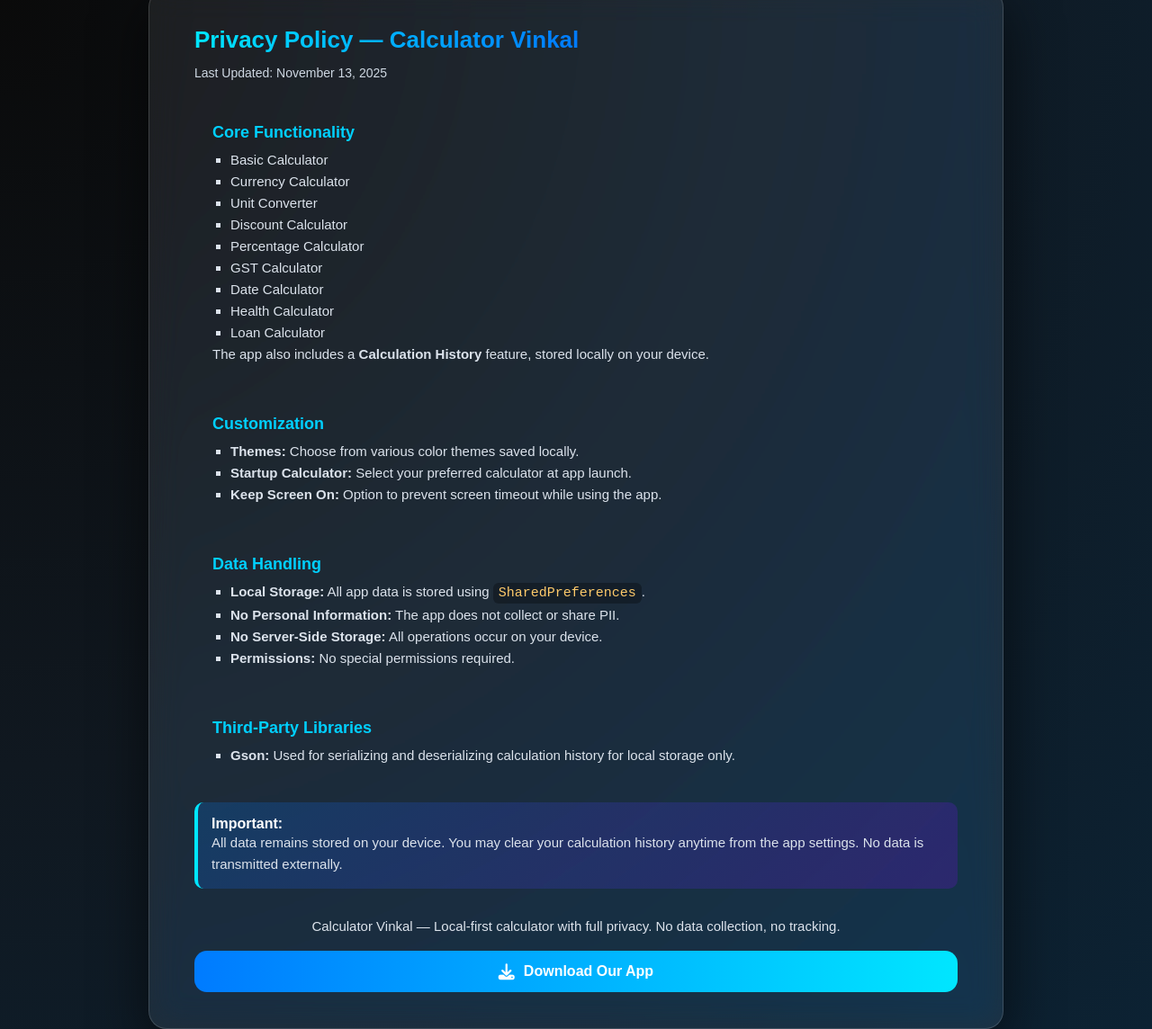
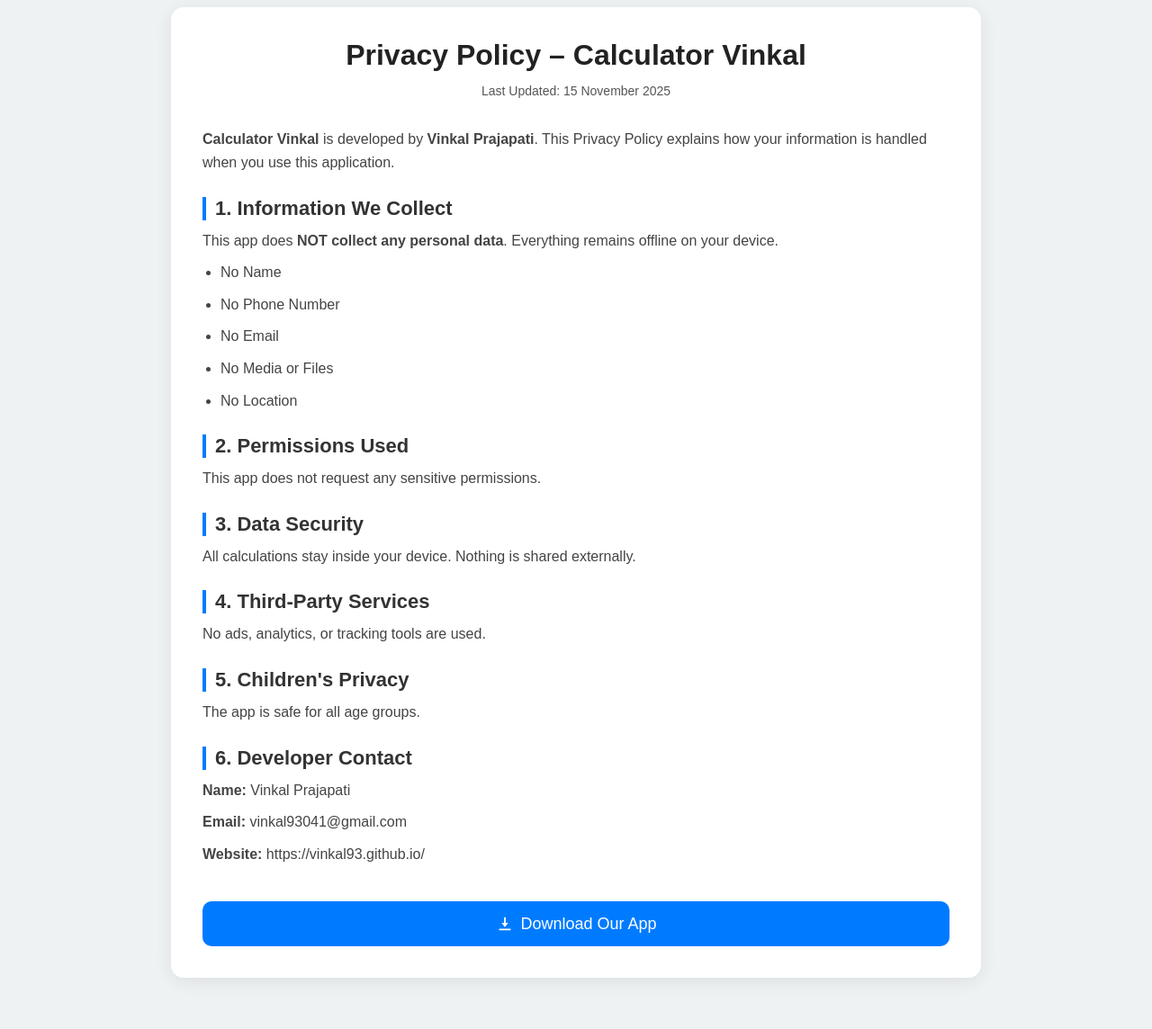
Before and after one commit to Vinkal93/Calculator-vinkal1-Privacy-Policy, a plain HTML site: page index.html in a window 1280 px wide. Shown: the part 12-1156 px from the top of the page at 90% size. After the commit the page ends 1119 px from the top, so only its background shows below. Drawn offline with Linux system fonts and the light colour scheme.

Commit message:
Refactor index.html for layout and content updates
Updated title and modified styles for improved layout and readability. Added new sections for privacy information and developer contact details.

```diff
--- a/index.html
+++ b/index.html
@@ -3,203 +3,101 @@
 <head>
   <meta charset="UTF-8" />
   <meta name="viewport" content="width=device-width, initial-scale=1.0" />
-  <title>Privacy Policy — Calculator Vinkal</title>
+  <title>Privacy Policy – Calculator Vinkal</title>
   <style>
-    * { margin: 0; padding: 0; box-sizing: border-box; }
-    body {
-      font-family: 'Poppins', sans-serif;
-      color: #fff;
-      background: radial-gradient(circle at top left, #0a0a0a, #101820, #0c2233);
-      display: flex;
-      align-items: center;
-      justify-content: center;
-      min-height: 100vh;
-      overflow-x: hidden;
+    * {margin: 0; padding: 0; box-sizing: border-box; font-family: 'Poppins', sans-serif;}
+
+    body {background: #eef2f3; padding: 20px; display: flex; justify-content: center;}
+
+    .container {
+      background: #fff;
+      max-width: 900px;
+      width: 100%;
+      padding: 35px;
+      border-radius: 14px;
+      box-shadow: 0 4px 20px rgba(0,0,0,0.08);
     }
 
-    .container {
-      width: 90%;
-      max-width: 950px;
-      background: rgba(255, 255, 255, 0.08);
-      border: 1px solid rgba(255, 255, 255, 0.15);
-      border-radius: 20px;
-      backdrop-filter: blur(18px) saturate(180%);
-      box-shadow: 0 20px 60px rgba(0, 0, 0, 0.6);
-      padding: 40px 50px;
-      animation: fadeIn 1s ease forwards;
-    }
+    h1 {font-size: 32px; margin-bottom: 10px; color: #222; text-align: center;}
+    .sub {text-align: center; margin-bottom: 30px; font-size: 14px; color: #555;}
 
-    header h1 {
-      font-size: 26px;
-      background: linear-gradient(90deg, #00e6ff, #007bff, #6f00ff);
-      -webkit-background-clip: text;
-      -webkit-text-fill-color: transparent;
-      margin-bottom: 10px;
-    }
+    h2 {margin-top: 25px; font-size: 22px; color: #333; border-left: 4px solid #007bff; padding-left: 10px;}
 
-    header p {
-      color: #cfd8e3;
-      font-size: 14px;
-      margin-bottom: 30px;
-    }
+    p, li {margin-top: 10px; font-size: 16px; line-height: 1.6; color: #444;}
 
-    section {
-      margin-bottom: 25px;
-      transition: transform 0.3s ease, background 0.3s ease;
-      padding: 15px 20px;
-      border-radius: 14px;
-    }
+    ul {padding-left: 20px;}
 
-    section:hover {
-      background: rgba(255, 255, 255, 0.06);
-      transform: translateY(-5px);
-    }
+    /* Responsive */
+    @media (max-width: 768px) { .container {padding: 20px;} h1 {font-size: 26px;} }
+    @media (max-width: 480px) { h1 {font-size: 22px;} p, li {font-size: 14px;} }
 
-    h2 {
+    /* Button */
+    .download-btn {
+      margin-top: 40px;
+      width: 100%;
+      background: #007bff;
+      color: #fff;
+      padding: 14px;
       font-size: 18px;
-      color: #00d0ff;
-      margin-bottom: 8px;
-    }
-
-    p, li {
-      color: #dce3ec;
-      line-height: 1.6;
-      font-size: 15px;
-    }
-
-    ul {
-      margin-left: 20px;
-      list-style: square;
-    }
-
-    code {
-      background: rgba(0, 0, 0, 0.3);
-      padding: 3px 6px;
-      border-radius: 6px;
-      color: #ffcb6b;
-      font-family: monospace;
-    }
-
-    .note {
-      background: linear-gradient(135deg, rgba(0, 128, 255, 0.2), rgba(140, 0, 255, 0.2));
-      border-left: 4px solid #00e6ff;
-      padding: 15px;
+      border: none;
       border-radius: 10px;
-      margin-top: 10px;
-    }
-
-    footer {
-      margin-top: 30px;
-      text-align: center;
-      color: #b9c4d0;
-      font-size: 13px;
-    }
-
-    .download-app-btn {
-      width: 100%;
-      background: linear-gradient(90deg, #007bff, #00e6ff);
-      border: none;
-      padding: 14px;
-      border-radius: 14px;
-      color: #fff;
-      font-size: 16px;
-      font-weight: 600;
       cursor: pointer;
-      transition: all 0.3s ease;
+      transition: 0.3s;
       display: flex;
       align-items: center;
       justify-content: center;
       gap: 10px;
-      margin-top: 15px;
     }
 
-    .download-app-btn:hover {
-      transform: scale(1.05);
-      background: linear-gradient(90deg, #00a6ff, #007bff);
-      box-shadow: 0 0 15px rgba(0, 195, 255, 0.5);
-    }
+    .download-btn:hover {background: #005fcc; transform: translateY(-2px);}
 
-    .download-app-btn i {
-      font-size: 18px;
-    }
-
-    @keyframes fadeIn {
-      from { opacity: 0; transform: translateY(15px); }
-      to { opacity: 1; transform: translateY(0); }
-    }
-
-    @media(max-width: 600px) {
-      .container { padding: 25px; }
-      h1 { font-size: 22px; }
-      .download-app-btn { font-size: 15px; }
+    .logo {
+      width: 26px;
+      height: 26px;
+      object-fit: contain;
     }
   </style>
-  <link rel="stylesheet" href="https://cdnjs.cloudflare.com/ajax/libs/font-awesome/6.4.0/css/all.min.css">
 </head>
 <body>
   <div class="container">
-    <header>
-      <h1>Privacy Policy — Calculator Vinkal</h1>
-      <p>Last Updated: November 13, 2025</p>
-    </header>
+    <h1>Privacy Policy – Calculator Vinkal</h1>
+    <p class="sub">Last Updated: 15 November 2025</p>
 
-    <section>
-      <h2>Core Functionality</h2>
-      <ul>
-        <li>Basic Calculator</li>
-        <li>Currency Calculator</li>
-        <li>Unit Converter</li>
-        <li>Discount Calculator</li>
-        <li>Percentage Calculator</li>
-        <li>GST Calculator</li>
-        <li>Date Calculator</li>
-        <li>Health Calculator</li>
-        <li>Loan Calculator</li>
-      </ul>
-      <p>The app also includes a <strong>Calculation History</strong> feature, stored locally on your device.</p>
-    </section>
+    <p><strong>Calculator Vinkal</strong> is developed by <strong>Vinkal Prajapati</strong>. This Privacy Policy explains how your information is handled when you use this application.</p>
 
-    <section>
-      <h2>Customization</h2>
-      <ul>
-        <li><strong>Themes:</strong> Choose from various color themes saved locally.</li>
-        <li><strong>Startup Calculator:</strong> Select your preferred calculator at app launch.</li>
-        <li><strong>Keep Screen On:</strong> Option to prevent screen timeout while using the app.</li>
-      </ul>
-    </section>
+    <h2>1. Information We Collect</h2>
+    <p>This app does <strong>NOT collect any personal data</strong>. Everything remains offline on your device.</p>
+    <ul>
+      <li>No Name</li>
+      <li>No Phone Number</li>
+      <li>No Email</li>
+      <li>No Media or Files</li>
+      <li>No Location</li>
+    </ul>
 
-    <section>
-      <h2>Data Handling</h2>
-      <ul>
-        <li><strong>Local Storage:</strong> All app data is stored using <code>SharedPreferences</code>.</li>
-        <li><strong>No Personal Information:</strong> The app does not collect or share PII.</li>
-        <li><strong>No Server-Side Storage:</strong> All operations occur on your device.</li>
-        <li><strong>Permissions:</strong> No special permissions required.</li>
-      </ul>
-    </section>
+    <h2>2. Permissions Used</h2>
+    <p>This app does not request any sensitive permissions.</p>
 
-    <section>
-      <h2>Third-Party Libraries</h2>
-      <ul>
-        <li><strong>Gson:</strong> Used for serializing and deserializing calculation history for local storage only.</li>
-      </ul>
-    </section>
+    <h2>3. Data Security</h2>
+    <p>All calculations stay inside your device. Nothing is shared externally.</p>
 
-    <div class="note">
-      <strong>Important:</strong>
-      <p>All data remains stored on your device. You may clear your calculation history anytime from the app settings. No data is transmitted externally.</p>
-    </div>
+    <h2>4. Third-Party Services</h2>
+    <p>No ads, analytics, or tracking tools are used.</p>
 
-    <footer>
-      <p>Calculator Vinkal — Local-first calculator with full privacy. No data collection, no tracking.</p>
-      <button class="download-app-btn" onclick="downloadApp()"><i class="fa-solid fa-download"></i> Download Our App</button>
-    </footer>
+    <h2>5. Children's Privacy</h2>
+    <p>The app is safe for all age groups.</p>
+
+    <h2>6. Developer Contact</h2>
+    <p><strong>Name:</strong> Vinkal Prajapati</p>
+    <p><strong>Email:</strong> vinkal93041@gmail.com</p>
+    <p><strong>Website:</strong> https://vinkal93.github.io/</p>
+
+    <a href="https://www.indusappstore.com/apps/calculator-vinkal" class="download-btn" style="text-decoration:none;">
+      <span style="display:flex; align-items:center; gap:6px;">
+        <svg xmlns="http://www.w3.org/2000/svg" width="22" height="22" fill="white" viewBox="0 0 24 24"><path d="M12 16l4-5h-3V4h-2v7H8l4 5zm-7 2v2h14v-2H5z"/></svg>
+        Download Our App
+      </span>
+    </a>
   </div>
-
-  <script>
-    function downloadApp() {
-      window.location.href = '#';
-    }
-  </script>
 </body>
 </html>
```
